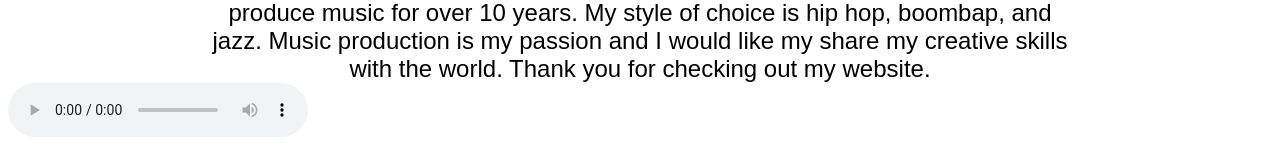
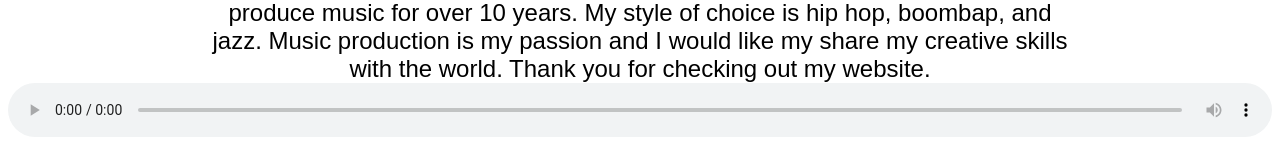
Before and after one commit to blxerdout/creativespxce_site, a plain HTML site: page index.html in a window 1280 px wide. Shown: the part 1001-1150 px from the top of the page. Drawn offline with Linux system fonts and the light colour scheme.

Commit message:
Changes:
1. Fixed autoplay on the music player located at bottom of page and
extended the width.

2. Added the music section to it's on <div> so that it can be easily
customized in css.

```diff
--- a/index.html
+++ b/index.html
@@ -26,11 +26,19 @@
 
 
 
+    <!--The Link below is the path to the More Less Project which will be featured on the Albums Page.
+    This page will contain all the album with a direct link to bandcamp.
+  It was placed as a test to see fuctionallity. PLEASE DISREGARD!!-->
+
+   <!--<iframe style="border: 0; width: 350px; height: 786px;" src="https://bandcamp.com/EmbeddedPlayer/album=2742815984/size=large/bgcol=ffffff/linkcol=de270f/transparent=true/" seamless><a href="https://blxerdout.bandcamp.com/album/more-less">More Less by Blxerd Out</a></iframe>-->
+
+
+
   <!--Music:
     Track Single Title: Console Dot Log Produced By: Blxerdout
     Running in background on main page. Music will autostart upon page landing-->
 
-  <audio controls autoplay loop>
+  <audio id="music" autoplay controls loop>
     <source src="/creativespxce_site/links-and-images/music/Consoledotlog.mp3">
   </audio>
 
@@ -56,5 +64,7 @@
 
 
 
+
+
 </body>
 </html>
--- a/styles.css
+++ b/styles.css
@@ -28,3 +28,8 @@ img {
     font-family: fantasy;
 
 }
+
+#music {
+    width: 100%;
+    color: black;
+}
```
